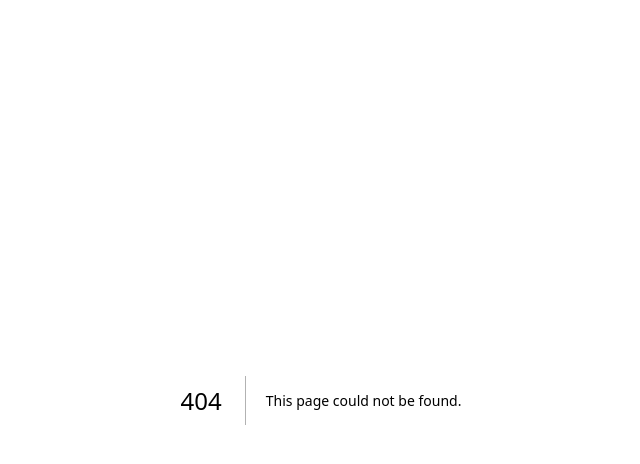
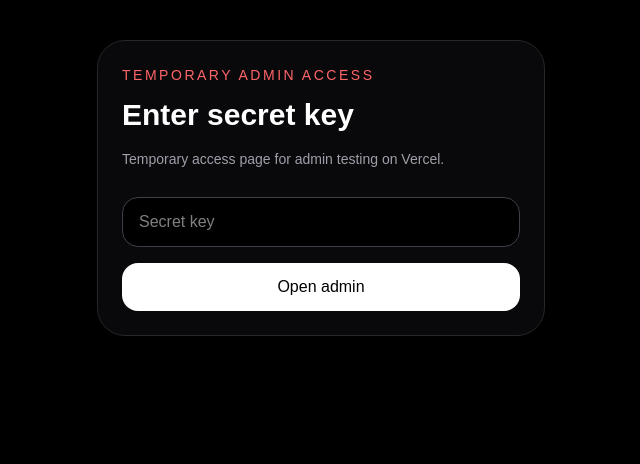
Before and after one commit to joseruyca/Pizzapolis, a Next.js app: page /temporary-admin in a window 1280 px wide. Before the commit this address had no page. Shown: the top 464 px of the page, without its empty margins (319-959 px from the left). Built offline with nearby package versions, Linux system fonts and the light colour scheme.

Commit message:
Add temporary admin page and API access

```diff
--- /dev/null
+++ b/app/api/temporary-admin/route.ts
@@ -0,0 +1,23 @@
+import { NextResponse } from 'next/server'
+
+export async function POST(request: Request) {
+  const body = await request.json().catch(() => ({}))
+  const key = body?.key
+  const expected = process.env.ADMIN_TEMP_ACCESS_KEY
+
+  if (!expected || !key || key !== expected) {
+    return NextResponse.json({ ok: false, error: 'invalid_key' }, { status: 401 })
+  }
+
+  const response = NextResponse.json({ ok: true })
+
+  response.cookies.set('temp_admin_access', 'granted', {
+    httpOnly: true,
+    secure: true,
+    sameSite: 'lax',
+    path: '/',
+    maxAge: 60 * 60 * 12,
+  })
+
+  return response
+}
--- /dev/null
+++ b/app/temporary-admin/page.tsx
@@ -0,0 +1,71 @@
+'use client'
+
+import { useState } from 'react'
+
+export default function TemporaryAdminPage() {
+  const [key, setKey] = useState('')
+  const [error, setError] = useState('')
+  const [loading, setLoading] = useState(false)
+
+  async function handleSubmit(e: React.FormEvent) {
+    e.preventDefault()
+    setError('')
+    setLoading(true)
+
+    try {
+      const res = await fetch('/api/temporary-admin', {
+        method: 'POST',
+        headers: { 'Content-Type': 'application/json' },
+        body: JSON.stringify({ key }),
+      })
+
+      const json = await res.json()
+
+      if (!res.ok || !json.ok) {
+        setError('Invalid key')
+        setLoading(false)
+        return
+      }
+
+      window.location.href = '/admin'
+    } catch {
+      setError('Something went wrong')
+      setLoading(false)
+    }
+  }
+
+  return (
+    <main className='min-h-screen bg-black px-4 py-10 text-white'>
+      <div className='mx-auto max-w-md rounded-[28px] border border-zinc-800 bg-zinc-950 p-6 shadow-xl'>
+        <p className='text-sm uppercase tracking-[0.18em] text-red-400'>Temporary admin access</p>
+        <h1 className='mt-3 text-3xl font-bold'>Enter secret key</h1>
+        <p className='mt-3 text-sm leading-7 text-zinc-400'>
+          Temporary access page for admin testing on Vercel.
+        </p>
+
+        <form onSubmit={handleSubmit} className='mt-6 space-y-4'>
+          <input
+            value={key}
+            onChange={(e) => setKey(e.target.value)}
+            placeholder='Secret key'
+            className='w-full rounded-2xl border border-zinc-700 bg-black px-4 py-3 text-white outline-none'
+          />
+
+          <button
+            type='submit'
+            disabled={loading}
+            className='w-full rounded-2xl bg-white px-4 py-3 font-medium text-black transition hover:opacity-90 disabled:opacity-60'
+          >
+            {loading ? 'Checking…' : 'Open admin'}
+          </button>
+        </form>
+
+        {error ? (
+          <div className='mt-4 rounded-2xl border border-red-900 bg-red-950 px-4 py-3 text-sm text-red-200'>
+            {error}
+          </div>
+        ) : null}
+      </div>
+    </main>
+  )
+}
```
